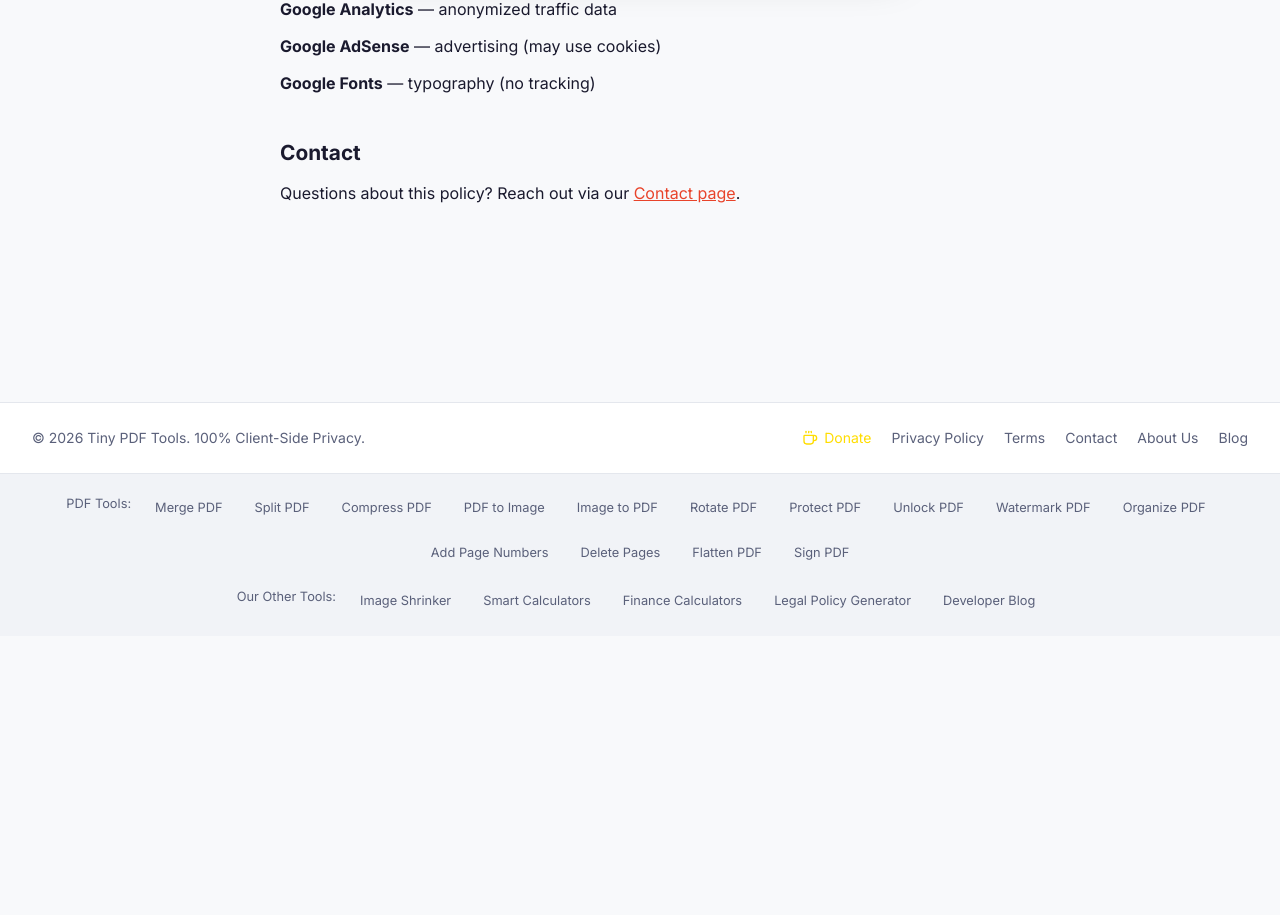
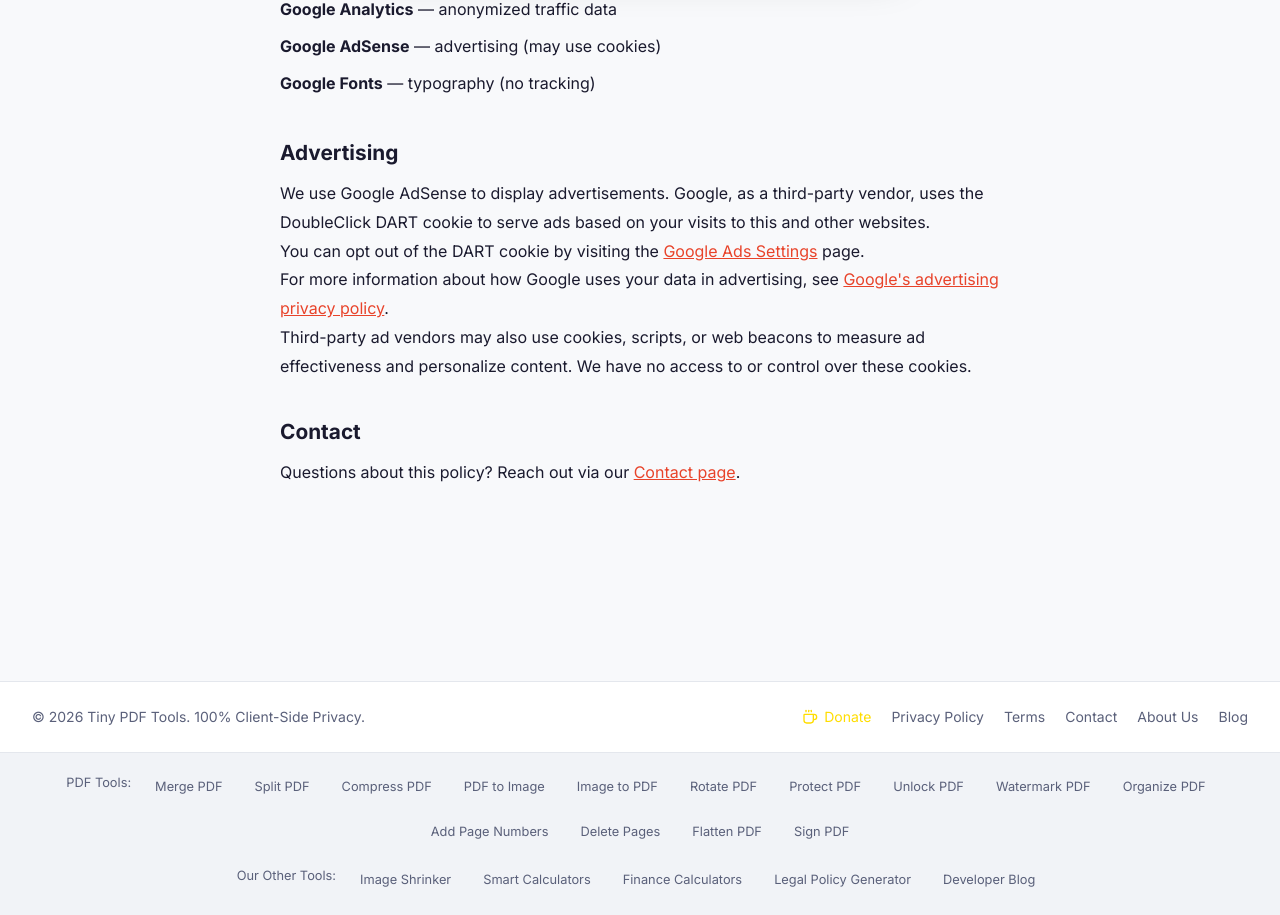
Before and after one commit to rshoaib/pdftoolkit, a React (Vite) app: page /privacy in a window 1280 px wide. Shown: the part 816-1731 px from the top of the page. Before the commit the page ends 1452 px from the top, so only its background shows below. Built offline with nearby package versions, Linux system fonts and the light colour scheme; no server answers.

Commit message:
fix: adsense compliance — ads.txt, script tag, privacy policy, aria-label

```diff
--- a/index.html
+++ b/index.html
@@ -73,6 +73,9 @@
         document.documentElement.setAttribute('data-theme', t);
       })();
     </script>
+
+    <!-- Google AdSense -->
+    <script async src="https://pagead2.googlesyndication.com/pagead/js/adsbygoogle.js?client=ca-pub-XXXXXXXXXX" crossorigin="anonymous"></script>
   </head>
   <body>
     <div id="root">
--- a/src/components/AdSlot.jsx
+++ b/src/components/AdSlot.jsx
@@ -41,7 +41,7 @@
   }
 
   return (
-    <div className={`ad-slot ${className}`} style={{ margin: '20px auto', textAlign: 'center' }}>
+    <div className={`ad-slot ${className}`} style={{ margin: '20px auto', textAlign: 'center' }} aria-label="Advertisement">
       <ins
         className="adsbygoogle"
         style={{
--- a/src/components/PrivacyPolicy.jsx
+++ b/src/components/PrivacyPolicy.jsx
@@ -35,6 +35,14 @@
     </section>
 
     <section>
+      <h2>Advertising</h2>
+      <p>We use Google AdSense to display advertisements. Google, as a third-party vendor, uses the DoubleClick DART cookie to serve ads based on your visits to this and other websites.</p>
+      <p>You can opt out of the DART cookie by visiting the <a href="https://adssettings.google.com" target="_blank" rel="noopener noreferrer">Google Ads Settings</a> page.</p>
+      <p>For more information about how Google uses your data in advertising, see <a href="https://policies.google.com/technologies/ads" target="_blank" rel="noopener noreferrer">Google's advertising privacy policy</a>.</p>
+      <p>Third-party ad vendors may also use cookies, scripts, or web beacons to measure ad effectiveness and personalize content. We have no access to or control over these cookies.</p>
+    </section>
+
+    <section>
       <h2>Contact</h2>
       <p>Questions about this policy? Reach out via our <a href="/contact">Contact page</a>.</p>
     </section>
```
Also changed, not shown: .agents/context/site-context.md, public/ads.txt (added).
